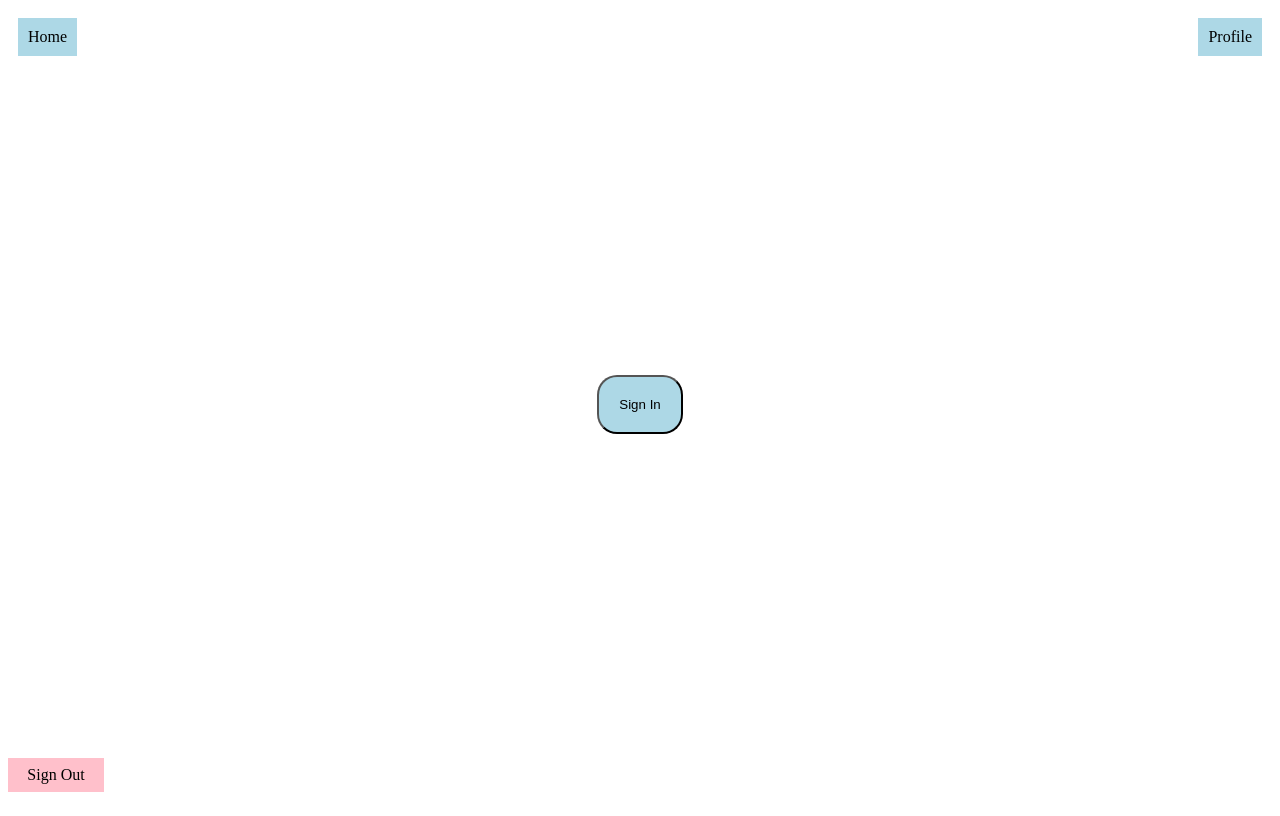
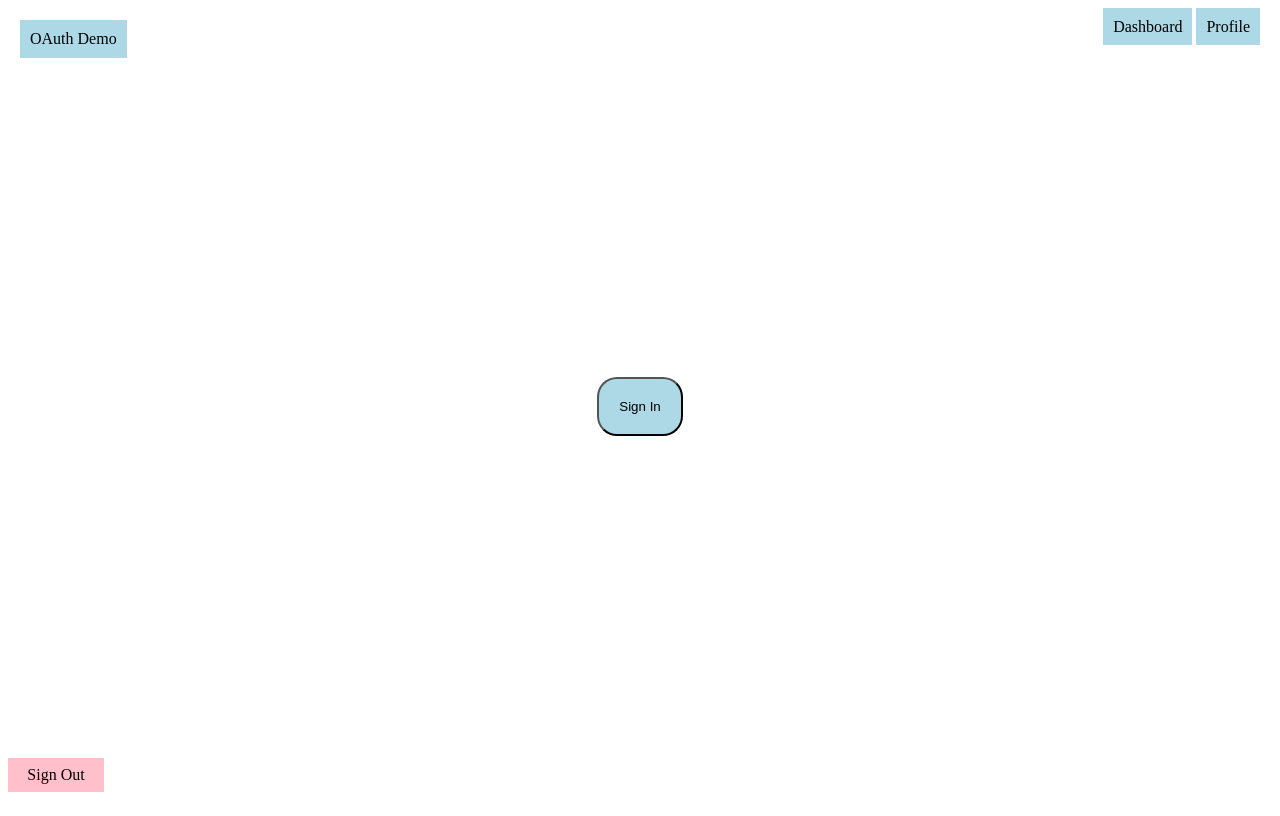
Before and after one commit to KingTingTheGreat/google-oauth-demo, a Next.js app: page / in a window 1280 px wide. Built offline with nearby package versions, Linux system fonts and the light colour scheme; no server answers.

Commit message:
progress

```diff
--- a/components/footer.tsx
+++ b/components/footer.tsx
@@ -1,8 +1,9 @@
 'use client';
-import { clearCookie } from '@/lib/cookie';
+import { useUserContext } from '@/context/UserContext';
 import { useRouter } from 'next/navigation';
 
 const Footer = () => {
+  const userContext = useUserContext();
   const router = useRouter();
 
   return (
@@ -15,7 +16,7 @@ const Footer = () => {
           textAlign: 'center',
         }}
         onClick={() => {
-          clearCookie();
+          userContext.save({ sessionId: '' });
           router.push('/');
         }}
       >
--- a/components/header.tsx
+++ b/components/header.tsx
@@ -8,6 +8,7 @@ const HeaderLink = ({ to, text }: { to: string; text: string }) => {
         backgroundColor: 'lightblue',
         color: 'black',
         textDecoration: 'none',
+        margin: '2px',
       }}
       href={to}
     >
@@ -21,8 +22,11 @@ const Header = () => {
     <header
       style={{ display: 'flex', justifyContent: 'space-between', margin: 10 }}
     >
-      <HeaderLink to="/" text="Home" />
-      <HeaderLink to="/auth/profile" text="Profile" />
+      <HeaderLink to="/" text="OAuth Demo" />
+      <div>
+        <HeaderLink to="/auth/dashboard" text="Dashboard" />
+        <HeaderLink to="/auth/profile" text="Profile" />
+      </div>
     </header>
   );
 };
```
Also changed, not shown: app/auth/dashboard/page.tsx (added, +7 -0 lines).
